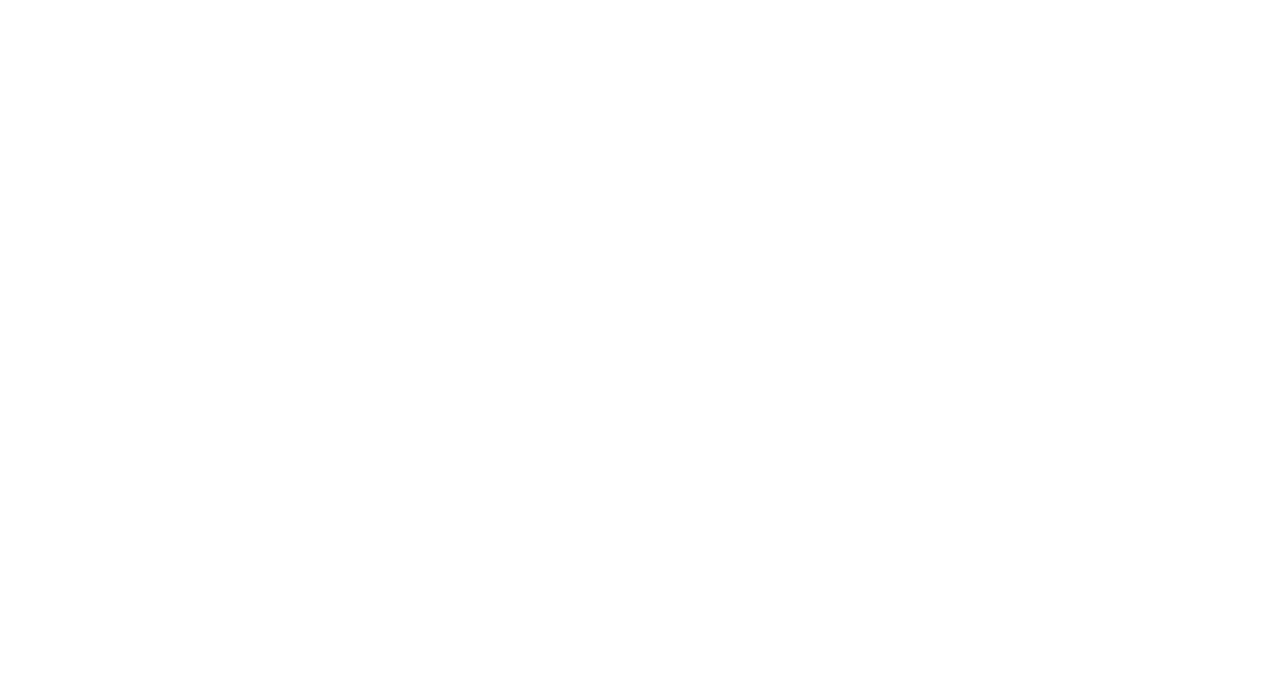
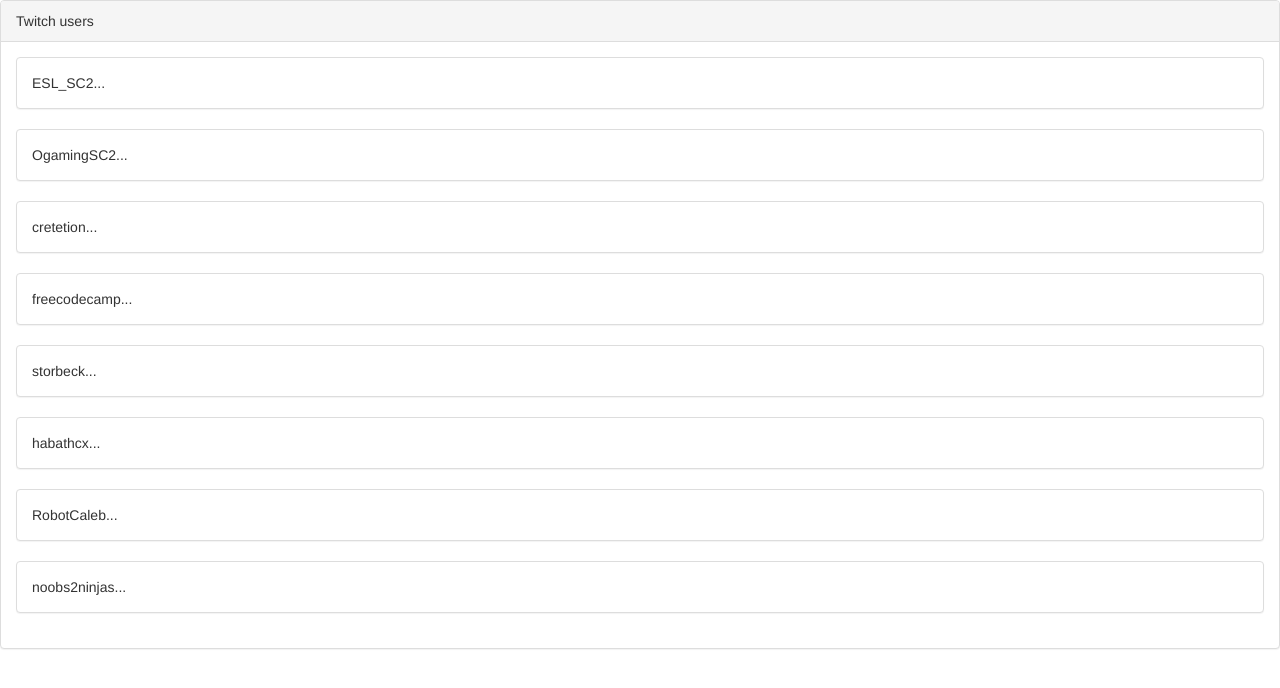
Before and after one commit to OmicronPersei/TwitchViewerChallenge, a website: page index.html in a window 1280 px wide. Drawn offline with nearby package versions, Linux system fonts and the light colour scheme.

Commit message:
Basic containers for TwitchUserDisplay's done.

```diff
--- a/Javascript.js
+++ b/Javascript.js
@@ -10,8 +10,10 @@
   this.ChannelInfo = undefined;
   this.StreamInfo = undefined;
 
+  //Parsed info
   this.UserExists = undefined;
   this.UserIsStreaming = undefined;
+  this.UserIcon = undefined;
 }
 
 TwitchUserInfoAPI.prototype.parseUserInfo = function() {
@@ -21,6 +23,12 @@
     this.UserExists = false;
   } else {
     this.UserExists = true;
+  }
+
+  if (this.UserInfo.hasOwnProperty("logo")) {
+    this.UserIcon = this.UserInfo.logo;
+  } else {
+    this.UserIcon = null;
   }
 };
 
@@ -106,17 +114,48 @@
 
 };
 
-function TwitchUserDisplay(twitchUserInfoAPIObj) {
+function TwitchUserDisplay(userName, DOMID) {
   "use strict";
 
+  this.DOMID = DOMID;
+  this.TwitchUserInfoAPIObj = new TwitchUserInfoAPI(userName);
 
+  var initialBlankDisplay =
+      "<div class='panel panel-default'>" +
+      " <div class='panel-body'>" + userName + "...</div>" +
+      "</div>";
+
+  $("#" + this.DOMID).html(initialBlankDisplay);
 
 }
+
+var setupTwitchUsers = function(twitchUsernames) {
+  "use strict";
+
+  //First, add the div elems to represent each individual Twitch
+  //user display
+
+  var twitchUserDisplays = "";
+  twitchUsernames.forEach(function(username) {
+    twitchUserDisplays += "<div id='twitchUser" + username + "' />";
+  });
+
+  //Write to the DOM the twitchUserDisplays
+  $("#twitchDisplays").html(twitchUserDisplays);
+
+  //Now, create TwitchUserDisplays for each twitch username.
+  twitchUsernames.forEach(function(username) {
+    var userDisplay = new TwitchUserDisplay(username, "twitchUser" + username);
+  });
+
+};
 
 $(document).ready(function() {
   "use strict";
 
+  var twitchUsers = ["ESL_SC2", "OgamingSC2", "cretetion", "freecodecamp", "storbeck", "habathcx", "RobotCaleb", "noobs2ninjas"];
 
+  setupTwitchUsers(twitchUsers);
 
 
 });
--- a/index.html
+++ b/index.html
@@ -7,7 +7,12 @@
 
   <body>
 
-
+    <div class="panel panel-default">
+      <div class="panel-heading">Twitch users</div>
+      <div class="panel-body">
+        <div id="twitchDisplays" />
+      </div>
+    </div>
 
 
 
```
